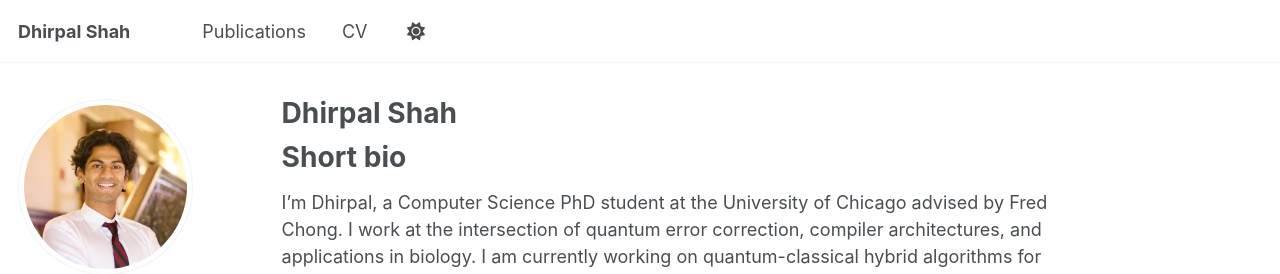
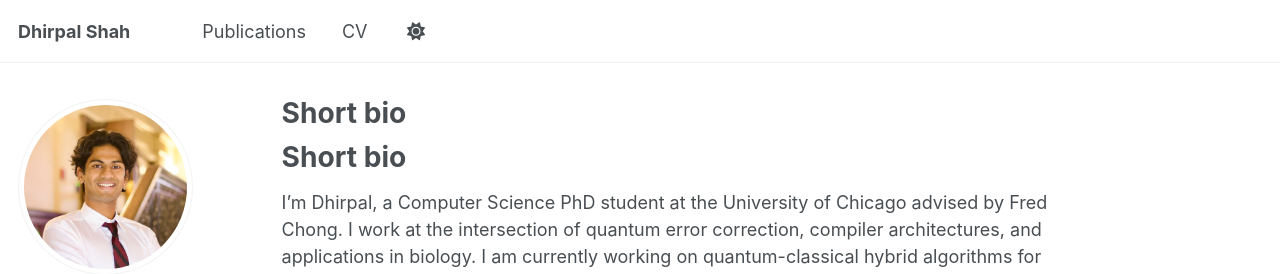
Before and after one commit to dhirpalshah/dhirpalshah.github.io, a Jekyll site: the page built from _pages/about.md, in a window 1280 px wide and 900 px high. Shown: the top 274 px of the window. Built offline with Jekyll 4.4.1, drawn with Linux system fonts in a browser that asks for light colours; some web fonts are replaced; a script that is not in the unit is left out; our own code applies the rules of GitHub Pages for plain Markdown files; part of the change alters nothing that is shown.

Commit message:
editted about

```diff
--- a/_pages/about.md
+++ b/_pages/about.md
@@ -1,6 +1,6 @@
 ---
 permalink: /
-title: "Dhirpal Shah"
+# title: "Dhirpal Shah"
 author_profile: true
 redirect_from:
   - /about/
```
